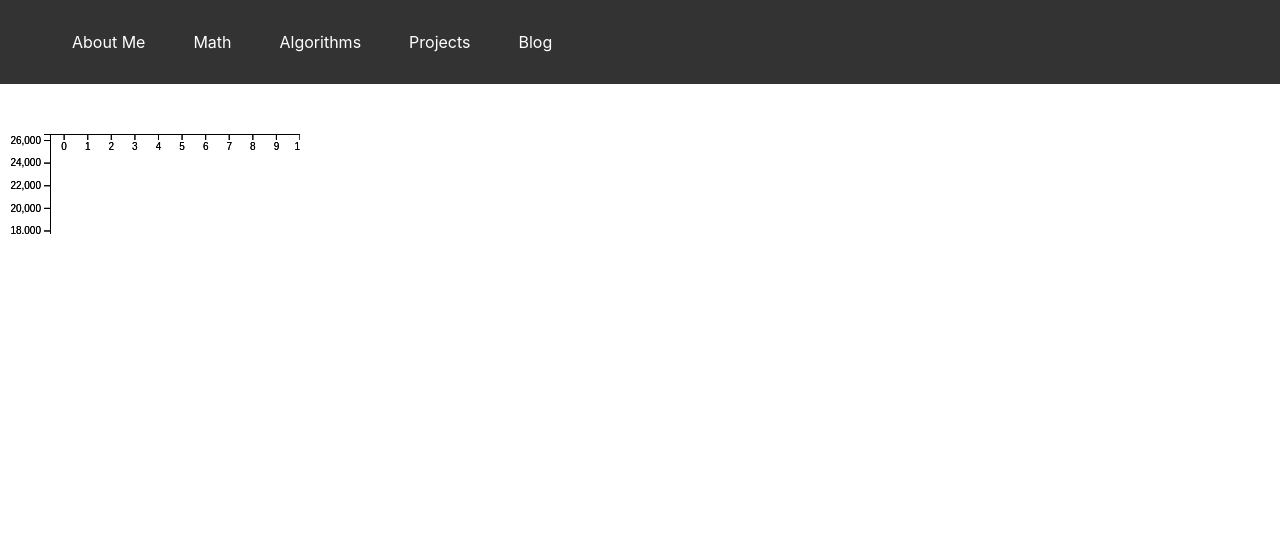
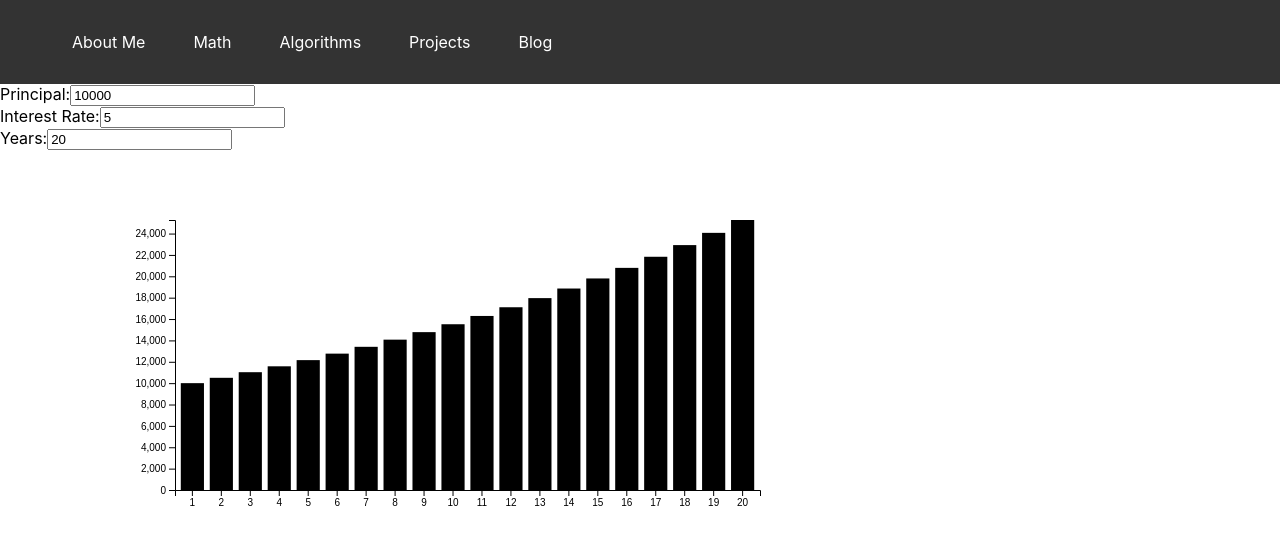
Before and after one commit to RichardZhang8020/my-simple-website, a React (Create React App) app: page /compoundInterest in a window 1280 px wide. Shown: the top 544 px of the page. Built offline with nearby package versions, Linux system fonts and the light colour scheme.

Commit message:
add compound interest visualization

```diff
--- a/src/css/math.css
+++ b/src/css/math.css
@@ -2,3 +2,8 @@
     display: flex; /* Enables flexbox layout */
     flex-direction: column; /* Stacks elements vertically */
 }
+
+.links > * { /* Target all direct child elements */
+    margin-top: 3px; /* Add spacing between elements */
+    margin-bottom: 3px; /* Add spacing between elements */
+}
--- a/src/pages/CompoundInterest.jsx
+++ b/src/pages/CompoundInterest.jsx
@@ -1,52 +1,58 @@
-import React, { useRef, useEffect } from 'react';
+import React, { useRef, useEffect, useState } from 'react';
 import * as d3 from 'd3';
 
 function CompoundInterest(){
-  // Set up the data
-  const principal = 10000;
-  const interestRate = 0.05;
-  const years = 20;
-  const data = [];
-
-  for (let i = 0; i <= years; i++) {
-    const amount = principal * (1 + interestRate) ** i;
-    data.push({ year: i, amount: amount });
-  }
-
   const svgRef = useRef();
+  const [principal, setPrincipal] = useState(10000);
+  const [interestRate, setInterestRate] = useState(5);
+  const [years, setYears] = useState(20);
+  const [data, setData] = useState([]);
 
   useEffect(() => {
+    const newData = [];
+    for (let i = 0; i < years; i++) {
+      const amount = principal * (1 + (interestRate/100)) ** i;
+      newData.push({ year: (i+1), amount: amount });
+    }
+    setData(newData);
+  }, [principal, interestRate, years]);
+
+  useEffect(() => {
+    const margin = { top: 70, right: 40, bottom: 60, left: 175 }
+    const width = 800 - margin.left - margin.right
+    const height = 400 - margin.top - margin.bottom
+
     const xScale = d3.scaleBand()
       .domain(data.map((d) => d.year))
-  .range([0, 500])
+      .range([0, width])
       .padding(0.2);
 
     const yScale = d3.scaleLinear()
       .domain([0, d3.max(data, (d) => d.amount)])
-  .range([300, 0]);
+      .range([height, 0]);
 
-// Set up the axes
+    d3.select(svgRef.current).select("g").remove()
+
+    console.log(data)
+
+    const graph = d3.select(svgRef.current)
+      .attr("width", width + margin.left + margin.right)
+      .attr("height", height + margin.top + margin.bottom)
+      .append("g")
+      .attr("transform", "translate(" + margin.left + "," + margin.top + ")");
+
     const xAxis = d3.axisBottom(xScale);
     const yAxis = d3.axisLeft(yScale);
 
-// Set up the graph
-const graph = d3.select(svgRef.current)
-  .append('svg')
-  .attr('width', 500)
-  .attr('height', 300)
-  .append('g')
-  .attr('transform', `translate(50, 50)`);
-
-// Add the axes
     graph.append('g')
       .attr('class', 'x-axis')
+      .attr("transform", "translate(0," + height + ")")
       .call(xAxis);
 
     graph.append('g')
       .attr('class', 'y-axis')
       .call(yAxis);
 
-// Add the bars
     graph.selectAll('rect')
       .data(data)
       .enter()
@@ -54,10 +60,53 @@ graph.selectAll('rect')
       .attr('x', (d) => xScale(d.year))
       .attr('y', (d) => yScale(d.amount))
       .attr('width', xScale.bandwidth())
-  .attr('height', (d) => 300 - yScale(d.amount));
-  }, [data]); // Re-render if data changes
+      .attr('height', (d) => height - yScale(d.amount));
+  }, [data]);
 
-  return <svg ref={svgRef} />;
+  return (
+    <div>
+      <div>
+        <label>Principal:</label>
+        <input
+          type="number"
+          value={principal}
+          onChange={e => {
+            const newValue = e.target.value;
+            if (newValue === "" || (!isNaN(newValue) && newValue >= 0 && newValue <= 9999999999)) {
+              setPrincipal(newValue);
+            }
+          }}
+        />
+      </div>
+      <div>
+        <label>Interest Rate:</label>
+        <input
+          type="number"
+          value={interestRate}
+          onChange={e => {
+            const newValue = e.target.value;
+            if (newValue === "" || (!isNaN(newValue) && newValue >= 0 && newValue <= 99)) {
+              setInterestRate(newValue);
+            }
+          }}
+          />
+      </div>
+      <div>
+        <label>Years:</label>
+        <input
+          type="number"
+          value={years}
+          onChange={e => {
+            const newValue = e.target.value === "" ? "" : parseInt(e.target.value, 10);
+            if (newValue === "" || (!isNaN(newValue) && newValue >= 0 && newValue <= 999)) {
+              setYears(newValue);
+            }
+          }}
+        />
+      </div>
+      <svg ref={svgRef} />
+    </div>
+  );
 }
 
 export default CompoundInterest;
--- a/src/pages/Math.jsx
+++ b/src/pages/Math.jsx
@@ -3,7 +3,6 @@ import { Link} from 'react-router-dom'
 import '../css/math.css';
 
 function Math() {
-
   return (
     <div className='links'>
       <a href="https://richardzhang8020.github.io/lawOfLargeNumbers/" style={{ textDecoration: 'none' }}>
```
Also changed, not shown: src/css/compoundInterest.css (added). Lines whose indentation alone changed are shown as unchanged.
